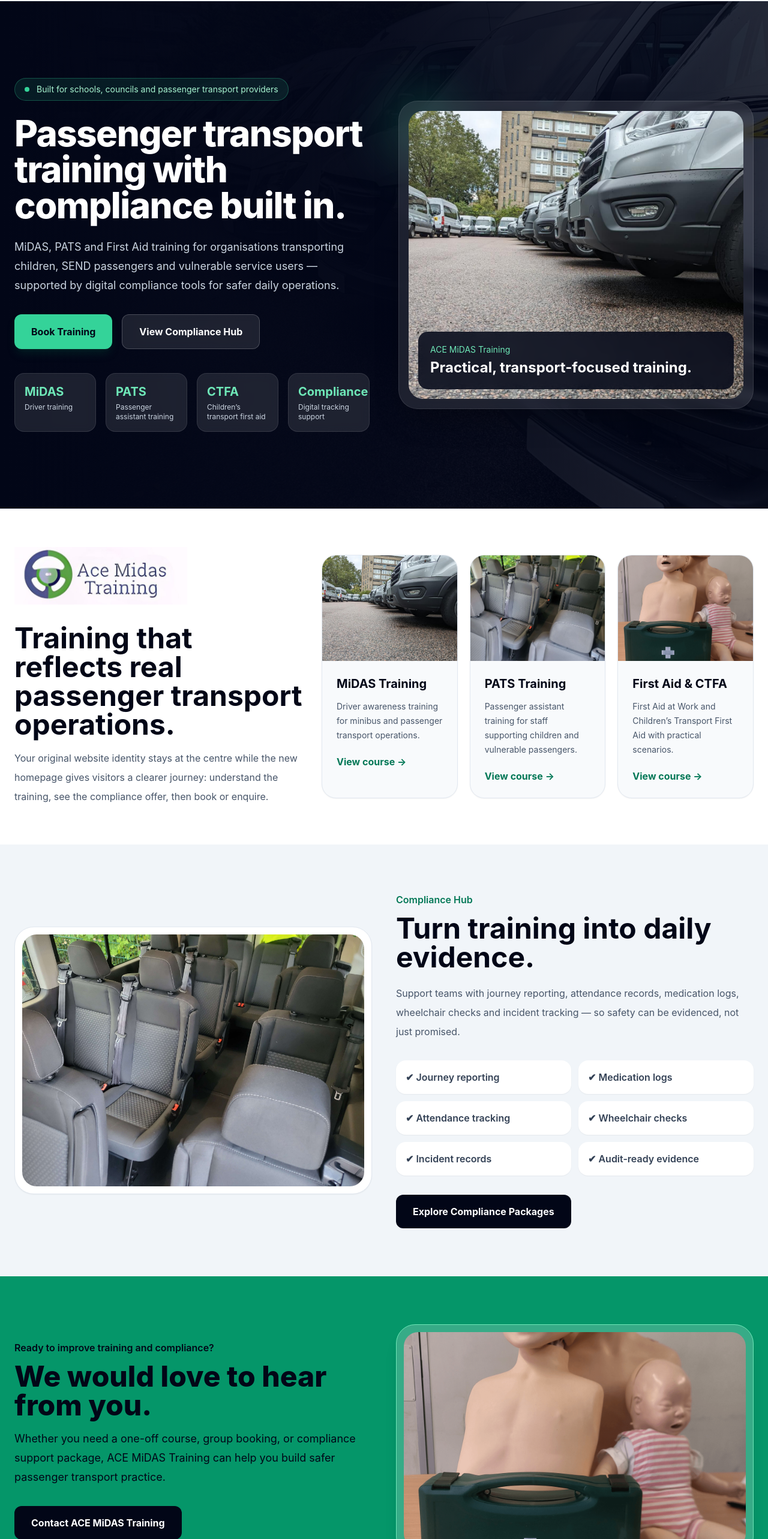
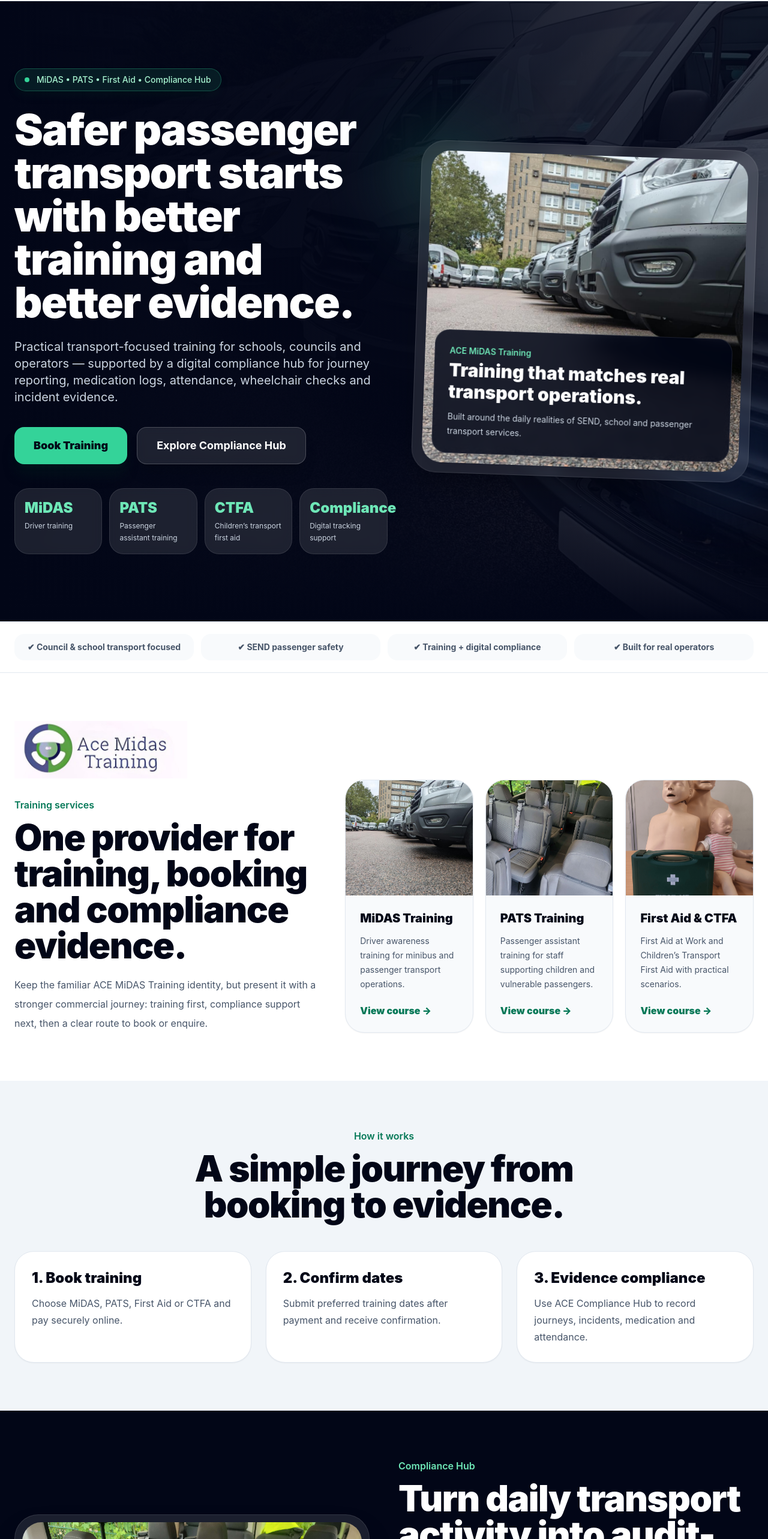
Before and after one commit to dndp4life-beep/ace-midas-training, a React (Vite) app: page / in a window 1280 px wide. Shown: the part 79-2645 px from the top of the page at 60% size. Built offline with nearby package versions, Linux system fonts and the light colour scheme.

Commit message:
Revise homepage structure and update content
Refactor homepage layout and content for clarity and engagement. Update training and compliance sections to enhance user experience.

```diff
--- a/src/App.jsx
+++ b/src/App.jsx
@@ -78,82 +78,101 @@ function Header({ page, setPage }) {
 }
 
 function HomePage({ setPage }) {
+  const trustPoints = ["Council & school transport focused", "SEND passenger safety", "Training + digital compliance", "Built for real operators"];
+  const processSteps = [
+    { title: "1. Book training", text: "Choose MiDAS, PATS, First Aid or CTFA and pay securely online." },
+    { title: "2. Confirm dates", text: "Submit preferred training dates after payment and receive confirmation." },
+    { title: "3. Evidence compliance", text: "Use ACE Compliance Hub to record journeys, incidents, medication and attendance." }
+  ];
+
   return (
-    <main>
-      <section className="relative overflow-hidden bg-slate-950 text-white">
-        <div className="absolute inset-0 opacity-30">
-          <img src={images.vehicleLineup} alt="Passenger transport minibuses" className="h-full w-full object-cover" />
+    <main className="overflow-hidden">
+      <section className="relative min-h-[88vh] overflow-hidden bg-slate-950 text-white">
+        <div className="absolute inset-0">
+          <img src={images.vehicleLineup} alt="Passenger transport fleet" className="h-full w-full object-cover opacity-35" />
+          <div className="absolute inset-0 bg-gradient-to-r from-slate-950 via-slate-950/90 to-slate-950/30" />
+          <div className="absolute inset-x-0 bottom-0 h-40 bg-gradient-to-t from-slate-950 to-transparent" />
         </div>
-        <div className="absolute inset-0 bg-gradient-to-r from-slate-950 via-slate-950/90 to-slate-950/40" />
 
-        <div className="relative mx-auto grid max-w-7xl items-center gap-12 px-6 py-24 lg:grid-cols-2 lg:py-32">
+        <div className="relative mx-auto grid max-w-7xl items-center gap-12 px-6 py-20 lg:grid-cols-[1.05fr_0.95fr] lg:py-28">
           <div>
-            <div className="inline-flex items-center gap-3 rounded-full border border-emerald-400/30 bg-emerald-400/10 px-4 py-2 text-sm text-emerald-200">
+            <div className="inline-flex items-center gap-3 rounded-full border border-emerald-400/30 bg-emerald-400/10 px-4 py-2 text-sm font-medium text-emerald-200 shadow-lg shadow-emerald-950/20 backdrop-blur">
               <span className="h-2 w-2 rounded-full bg-emerald-400" />
-              Built for schools, councils and passenger transport providers
+              MiDAS • PATS • First Aid • Compliance Hub
             </div>
 
-            <h1 className="mt-6 max-w-4xl text-4xl font-extrabold tracking-tight md:text-6xl">
-              Passenger transport training with compliance built in.
+            <h1 className="mt-7 max-w-5xl text-5xl font-black tracking-tight md:text-7xl">
+              Safer passenger transport starts with better training and better evidence.
             </h1>
 
-            <p className="mt-6 max-w-2xl text-lg leading-8 text-slate-300">
-              MiDAS, PATS and First Aid training for organisations transporting children, SEND passengers and vulnerable service users — supported by digital compliance tools for safer daily operations.
+            <p className="mt-6 max-w-2xl text-lg leading-8 text-slate-300 md:text-xl">
+              Practical transport-focused training for schools, councils and operators — supported by a digital compliance hub for journey reporting, medication logs, attendance, wheelchair checks and incident evidence.
             </p>
 
-            <div className="mt-8 flex flex-col gap-4 sm:flex-row">
-              <button type="button" onClick={() => setPage("Training")} className="rounded-xl bg-emerald-400 px-7 py-4 font-bold text-slate-950 shadow-lg shadow-emerald-900/30">
+            <div className="mt-9 flex flex-col gap-4 sm:flex-row">
+              <button type="button" onClick={() => setPage("Training")} className="rounded-2xl bg-emerald-400 px-8 py-4 text-lg font-black text-slate-950 shadow-xl shadow-emerald-950/30 transition hover:-translate-y-1 hover:bg-emerald-300">
                 Book Training
               </button>
-              <button type="button" onClick={() => setPage("Compliance")} className="rounded-xl border border-white/20 bg-white/10 px-7 py-4 font-bold text-white backdrop-blur">
-                View Compliance Hub
+              <button type="button" onClick={() => setPage("Compliance")} className="rounded-2xl border border-white/20 bg-white/10 px-8 py-4 text-lg font-bold text-white shadow-xl backdrop-blur transition hover:-translate-y-1 hover:bg-white/15">
+                Explore Compliance Hub
               </button>
             </div>
 
-            <div className="mt-10 grid grid-cols-2 gap-4 sm:grid-cols-4">
+            <div className="mt-10 grid grid-cols-2 gap-3 md:grid-cols-4">
               {stats.map(([title, text]) => (
-                <div key={title} className="rounded-2xl border border-white/10 bg-white/10 p-4 backdrop-blur">
-                  <p className="text-xl font-bold text-emerald-300">{title}</p>
-                  <p className="mt-1 text-xs text-slate-300">{text}</p>
+                <div key={title} className="rounded-3xl border border-white/10 bg-white/10 p-4 backdrop-blur transition hover:bg-white/15">
+                  <p className="text-2xl font-black text-emerald-300">{title}</p>
+                  <p className="mt-1 text-xs leading-5 text-slate-300">{text}</p>
                 </div>
               ))}
             </div>
           </div>
 
           <div className="relative hidden lg:block">
-            <div className="absolute -left-6 -top-6 h-32 w-32 rounded-full bg-emerald-400/20 blur-2xl" />
-            <div className="relative overflow-hidden rounded-[2rem] border border-white/10 bg-white/10 p-4 shadow-2xl backdrop-blur">
-              <img src={images.minibusHero} alt="ACE MiDAS passenger transport vehicle" className="h-[480px] w-full rounded-[1.5rem] object-cover" />
-              <div className="absolute bottom-8 left-8 right-8 rounded-2xl bg-slate-950/85 p-5 backdrop-blur">
-                <p className="text-sm text-emerald-300">ACE MiDAS Training</p>
-                <p className="mt-1 text-2xl font-bold">Practical, transport-focused training.</p>
+            <div className="absolute -left-8 -top-8 h-40 w-40 rounded-full bg-emerald-400/20 blur-3xl" />
+            <div className="absolute -right-8 -bottom-8 h-40 w-40 rounded-full bg-blue-500/20 blur-3xl" />
+            <div className="relative rotate-2 overflow-hidden rounded-[2.5rem] border border-white/10 bg-white/10 p-4 shadow-2xl backdrop-blur transition hover:rotate-0">
+              <img src={images.minibusHero} alt="ACE MiDAS minibus training" className="h-[520px] w-full rounded-[2rem] object-cover" />
+              <div className="absolute bottom-8 left-8 right-8 rounded-3xl border border-white/10 bg-slate-950/85 p-6 shadow-xl backdrop-blur">
+                <p className="text-sm font-semibold text-emerald-300">ACE MiDAS Training</p>
+                <p className="mt-1 text-3xl font-black">Training that matches real transport operations.</p>
+                <p className="mt-3 text-sm leading-6 text-slate-300">Built around the daily realities of SEND, school and passenger transport services.</p>
               </div>
             </div>
           </div>
         </div>
       </section>
 
-      <section className="bg-white px-6 py-16">
+      <section className="border-y border-slate-200 bg-white px-6 py-5">
+        <div className="mx-auto grid max-w-7xl gap-3 text-center text-sm font-bold text-slate-600 md:grid-cols-4">
+          {trustPoints.map((point) => <div key={point} className="rounded-2xl bg-slate-50 px-4 py-3">✔ {point}</div>)}
+        </div>
+      </section>
+
+      <section className="bg-white px-6 py-20">
         <div className="mx-auto max-w-7xl">
-          <div className="grid gap-8 lg:grid-cols-[0.8fr_1.2fr] lg:items-center">
+          <div className="grid gap-12 lg:grid-cols-[0.85fr_1.15fr] lg:items-end">
             <div>
               <img src={images.logoHorizontal} alt="ACE MiDAS Training" className="max-h-24 max-w-full object-contain" />
-              <h2 className="mt-8 text-3xl font-bold md:text-5xl">Training that reflects real passenger transport operations.</h2>
-              <p className="mt-4 leading-8 text-slate-600">
-                Your original website identity stays at the centre while the new homepage gives visitors a clearer journey: understand the training, see the compliance offer, then book or enquire.
+              <p className="mt-8 font-semibold text-emerald-700">Training services</p>
+              <h2 className="mt-3 text-4xl font-black tracking-tight md:text-6xl">One provider for training, booking and compliance evidence.</h2>
+              <p className="mt-5 max-w-2xl leading-8 text-slate-600">
+                Keep the familiar ACE MiDAS Training identity, but present it with a stronger commercial journey: training first, compliance support next, then a clear route to book or enquire.
               </p>
             </div>
 
             <div className="grid gap-5 md:grid-cols-3">
               {homepageCourseCards.map((course) => (
-                <div key={course.title} className="overflow-hidden rounded-3xl border border-slate-200 bg-slate-50 shadow-sm">
-                  <img src={course.image} alt={course.title} className="h-44 w-full object-cover" />
+                <button key={course.title} type="button" onClick={() => setPage("Training")} className="group overflow-hidden rounded-[2rem] border border-slate-200 bg-slate-50 text-left shadow-sm transition hover:-translate-y-2 hover:shadow-2xl">
+                  <div className="overflow-hidden">
+                    <img src={course.image} alt={course.title} className="h-48 w-full object-cover transition duration-500 group-hover:scale-110" />
+                  </div>
                   <div className="p-6">
-                    <h3 className="text-xl font-bold">{course.title}</h3>
+                    <h3 className="text-xl font-black">{course.title}</h3>
                     <p className="mt-3 text-sm leading-6 text-slate-600">{course.text}</p>
-                    <button type="button" onClick={() => setPage("Training")} className="mt-5 font-bold text-emerald-700">View course →</button>
+                    <p className="mt-5 font-black text-emerald-700">View course →</p>
                   </div>
-                </div>
+                </button>
               ))}
             </div>
           </div>
@@ -161,39 +180,80 @@ function HomePage({ setPage }) {
       </section>
 
       <section className="bg-slate-100 px-6 py-20">
-        <div className="mx-auto grid max-w-7xl gap-10 lg:grid-cols-2 lg:items-center">
-          <div className="overflow-hidden rounded-[2rem] border border-slate-200 bg-white p-3 shadow-sm">
-            <img src={images.interior} alt="Minibus passenger area" className="h-[420px] w-full rounded-[1.5rem] object-cover" />
+        <div className="mx-auto max-w-7xl">
+          <div className="mx-auto max-w-3xl text-center">
+            <p className="font-semibold text-emerald-700">How it works</p>
+            <h2 className="mt-3 text-4xl font-black tracking-tight md:text-6xl">A simple journey from booking to evidence.</h2>
           </div>
-
-          <div>
-            <p className="font-semibold text-emerald-700">Compliance Hub</p>
-            <h2 className="mt-3 text-3xl font-bold md:text-5xl">Turn training into daily evidence.</h2>
-            <p className="mt-5 leading-8 text-slate-600">
-              Support teams with journey reporting, attendance records, medication logs, wheelchair checks and incident tracking — so safety can be evidenced, not just promised.
-            </p>
-            <div className="mt-8 grid gap-3 sm:grid-cols-2">
-              {features.map((item) => (
-                <div key={item} className="rounded-2xl bg-white p-4 font-semibold text-slate-700 shadow-sm">✔ {item}</div>
-              ))}
-            </div>
-            <button type="button" onClick={() => setPage("Compliance")} className="mt-8 rounded-xl bg-slate-950 px-7 py-4 font-bold text-white">Explore Compliance Packages</button>
+          <div className="mt-12 grid gap-6 md:grid-cols-3">
+            {processSteps.map((step) => (
+              <div key={step.title} className="rounded-[2rem] border border-slate-200 bg-white p-7 shadow-sm transition hover:-translate-y-1 hover:shadow-xl">
+                <h3 className="text-2xl font-black">{step.title}</h3>
+                <p className="mt-3 leading-7 text-slate-600">{step.text}</p>
+              </div>
+            ))}
           </div>
         </div>
       </section>
 
-      <section className="bg-emerald-600 px-6 py-20 text-slate-950">
+      <section className="bg-slate-950 px-6 py-20 text-white">
+        <div className="mx-auto grid max-w-7xl gap-12 lg:grid-cols-2 lg:items-center">
+          <div className="overflow-hidden rounded-[2.5rem] border border-white/10 bg-white/10 p-3 shadow-2xl">
+            <img src={images.interior} alt="Minibus passenger area" className="h-[440px] w-full rounded-[2rem] object-cover" />
+          </div>
+
+          <div>
+            <p className="font-semibold text-emerald-300">Compliance Hub</p>
+            <h2 className="mt-3 text-4xl font-black tracking-tight md:text-6xl">Turn daily transport activity into audit-ready records.</h2>
+            <p className="mt-5 text-lg leading-8 text-slate-300">
+              Give depots, road staff and managers a controlled way to record what happens on transport services — with member access, role-based usage and evidence that supports safer operations.
+            </p>
+            <div className="mt-8 grid gap-3 sm:grid-cols-2">
+              {features.map((item) => (
+                <div key={item} className="rounded-2xl border border-white/10 bg-white/10 p-4 font-semibold text-slate-200">✔ {item}</div>
+              ))}
+            </div>
+            <div className="mt-8 flex flex-col gap-4 sm:flex-row">
+              <button type="button" onClick={() => setPage("Compliance")} className="rounded-2xl bg-emerald-400 px-7 py-4 font-black text-slate-950">View Packages</button>
+              <button type="button" onClick={() => setPage("Membership")} className="rounded-2xl border border-white/20 bg-white/10 px-7 py-4 font-bold text-white">Member Access</button>
+            </div>
+          </div>
+        </div>
+      </section>
+
+      <section className="bg-white px-6 py-20">
         <div className="mx-auto grid max-w-7xl gap-10 lg:grid-cols-2 lg:items-center">
           <div>
-            <p className="font-semibold">Ready to improve training and compliance?</p>
-            <h2 className="mt-3 text-3xl font-extrabold md:text-5xl">We would love to hear from you.</h2>
-            <p className="mt-4 max-w-2xl text-lg leading-8">
-              Whether you need a one-off course, group booking, or compliance support package, ACE MiDAS Training can help you build safer passenger transport practice.
+            <p className="font-semibold text-emerald-700">First Aid and CTFA</p>
+            <h2 className="mt-3 text-4xl font-black tracking-tight md:text-6xl">Training that feels practical, relevant and memorable.</h2>
+            <p className="mt-5 leading-8 text-slate-600">
+              Use real scenarios and practical demonstrations to support transport staff, passenger assistants and organisations working with children and vulnerable passengers.
             </p>
-            <button type="button" onClick={() => setPage("Contact")} className="mt-8 rounded-xl bg-slate-950 px-7 py-4 font-bold text-white">Contact ACE MiDAS Training</button>
+            <button type="button" onClick={() => setPage("Training")} className="mt-8 rounded-2xl bg-slate-950 px-7 py-4 font-black text-white">Book First Aid Training</button>
           </div>
-          <div className="overflow-hidden rounded-[2rem] border border-emerald-300 bg-white/20 p-3 shadow-xl">
-            <img src={images.firstAid} alt="First aid training equipment" className="h-[360px] w-full rounded-[1.5rem] object-cover" />
+          <div className="overflow-hidden rounded-[2.5rem] border border-slate-200 bg-slate-50 p-3 shadow-xl">
+            <img src={images.firstAid} alt="First aid training equipment" className="h-[420px] w-full rounded-[2rem] object-cover" />
+          </div>
+        </div>
+      </section>
+
+      <section className="relative overflow-hidden bg-emerald-600 px-6 py-20 text-slate-950">
+        <div className="absolute -left-20 top-10 h-64 w-64 rounded-full bg-white/20 blur-3xl" />
+        <div className="absolute -right-20 bottom-10 h-64 w-64 rounded-full bg-slate-950/20 blur-3xl" />
+        <div className="relative mx-auto grid max-w-7xl gap-10 lg:grid-cols-2 lg:items-center">
+          <div>
+            <p className="font-bold">Ready to replace paper-heavy processes?</p>
+            <h2 className="mt-3 text-4xl font-black tracking-tight md:text-6xl">Let’s build safer transport practice together.</h2>
+            <p className="mt-5 max-w-2xl text-lg leading-8">
+              Book training, request a compliance demo, or speak to us about a premium setup for your depot, site or organisation.
+            </p>
+            <div className="mt-8 flex flex-col gap-4 sm:flex-row">
+              <button type="button" onClick={() => setPage("Training")} className="rounded-2xl bg-slate-950 px-7 py-4 font-black text-white">Book Training</button>
+              <button type="button" onClick={() => setPage("Contact")} className="rounded-2xl border border-slate-950/20 bg-white/30 px-7 py-4 font-black text-slate-950">Contact Us</button>
+            </div>
+          </div>
+          <div className="overflow-hidden rounded-[2.5rem] border border-emerald-300 bg-white/20 p-3 shadow-2xl">
+            <img src={images.handshake} alt="Partnership handshake" className="h-[360px] w-full rounded-[2rem] object-cover" />
           </div>
         </div>
       </section>
```
